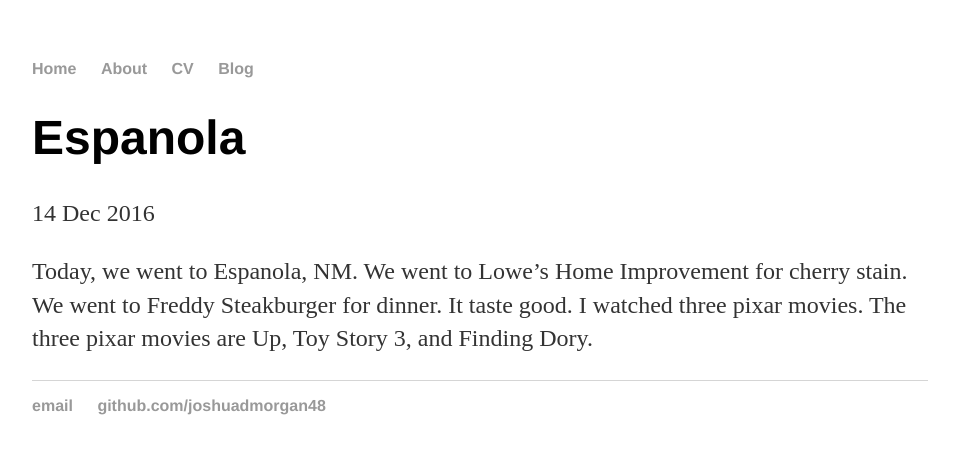
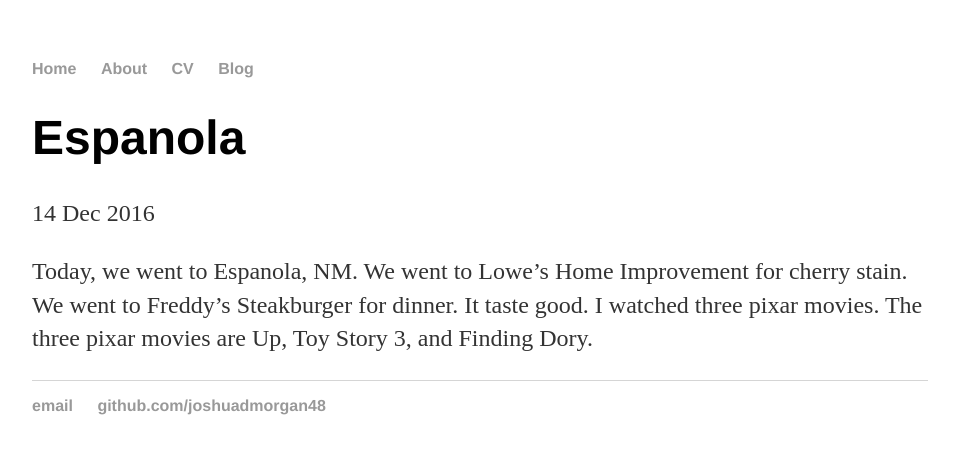
Before and after one commit to joshuadmorgan48/joshuadmorgan48.github.io, a Jekyll site: the page built from _posts/2016-12-14-Espanola-post.md, in a window 1280 px wide. Shown: the top 454 px of the page, without its empty margins (160-1113 px from the left). Built offline with Jekyll 4.4.1, drawn with Linux system fonts in a browser that asks for light colours.

```diff
--- a/_posts/2016-12-14-Espanola-post.md
+++ b/_posts/2016-12-14-Espanola-post.md
@@ -4,4 +4,4 @@ title: "Espanola"
 date: 2016-12-14
 ---
 
-Today, we went to Espanola, NM. We went to Lowe's Home Improvement for cherry stain. We went to Freddy Steakburger for dinner. It taste good. I watched three pixar movies. The three pixar movies are Up, Toy Story 3, and Finding Dory.
+Today, we went to Espanola, NM. We went to Lowe's Home Improvement for cherry stain. We went to Freddy's Steakburger for dinner. It taste good. I watched three pixar movies. The three pixar movies are Up, Toy Story 3, and Finding Dory.
```
